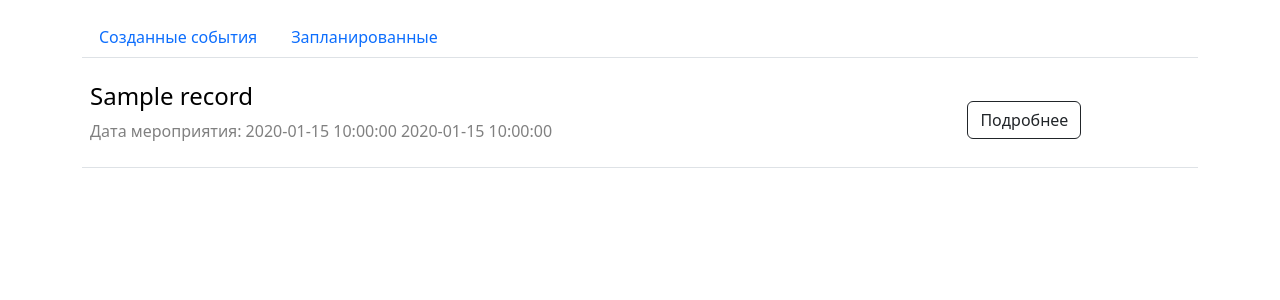
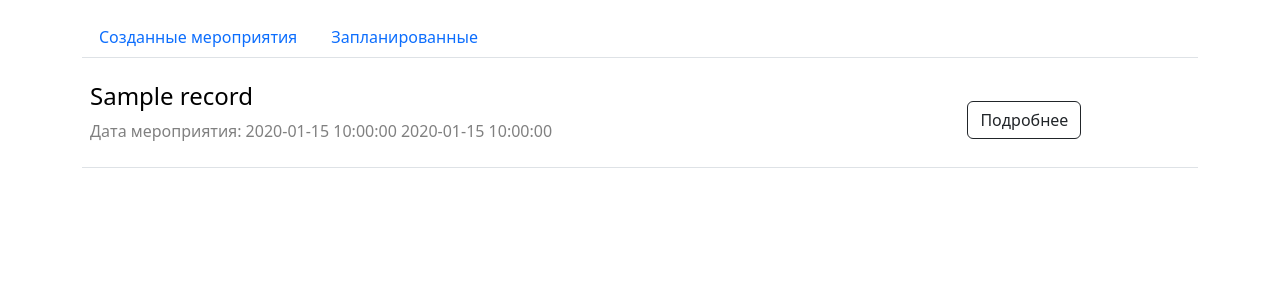
Before and after one commit to wilssuur/web-dev-cw-2024, a Flask app: template app/templates/user/my_records.html in a window 1280 px wide. Shown: the part 64-364 px from the top of the page. Run offline with Flask 3, Linux system fonts and the light colour scheme; the template is opened without the code that fills it: most values are stand-ins (such as "Sample title", 1, 10 or a date in 2020).

Commit message:
web-cw-2024

```diff
--- a/app/templates/user/my_events_base.html
+++ b/app/templates/user/my_events_base.html
@@ -3,7 +3,7 @@
 {% block content %}
 <ul class="nav nav-tabs">
     <li class="nav-item">
-      <a class="nav-link {% if request.endpoint == 'events.created' %} active {% endif %}" aria-current="page" href="{{ url_for('events.created') }}">Созданные события</a>
+      <a class="nav-link {% if request.endpoint == 'events.created' %} active {% endif %}" aria-current="page" href="{{ url_for('events.created') }}">Созданные мероприятия</a>
     </li>
     <li class="nav-item">
       <a class="nav-link {% if request.endpoint == 'records.records' %} active {% endif %}" href="{{ url_for('records.records') }}">Запланированные</a>
```
